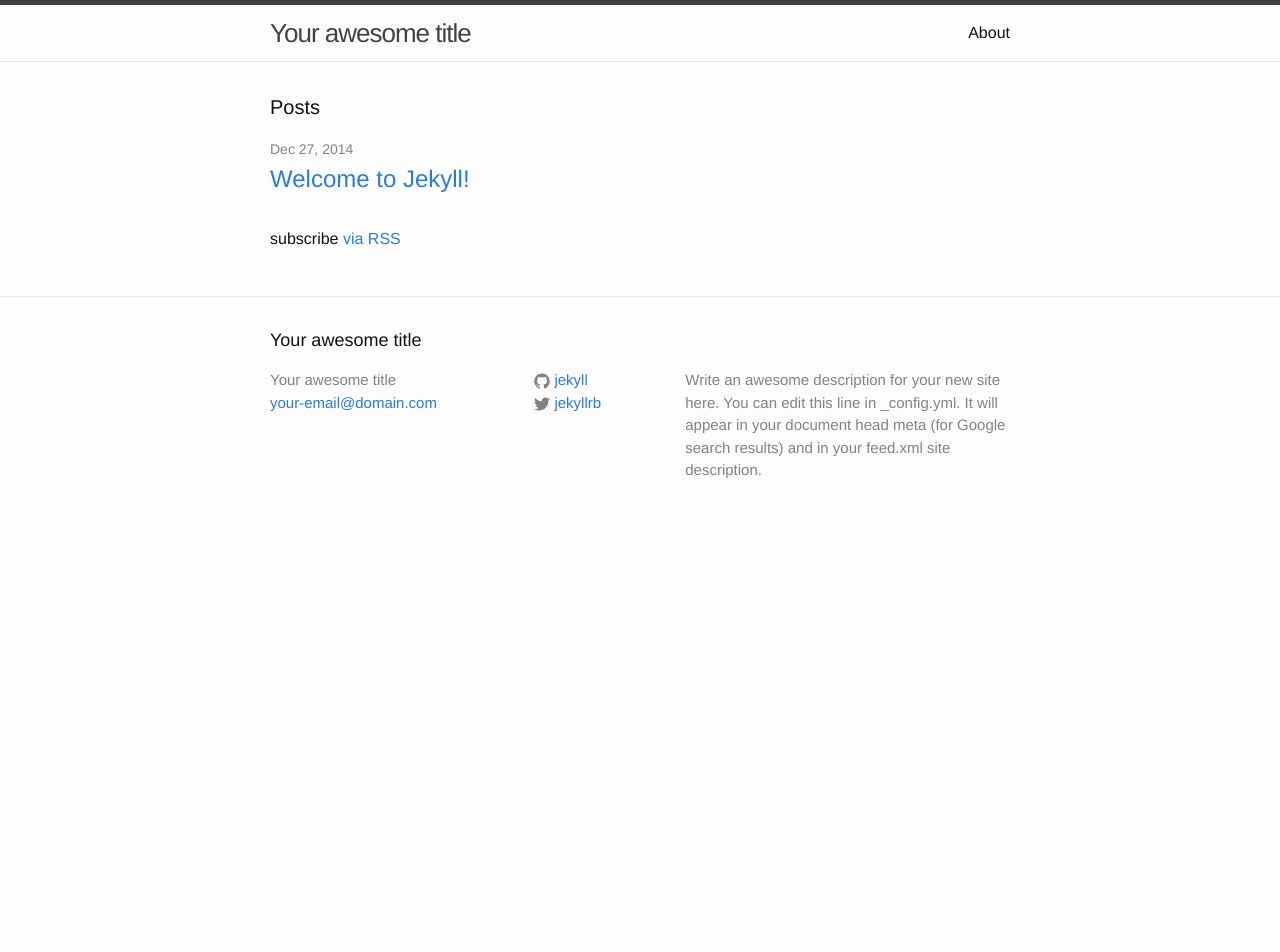
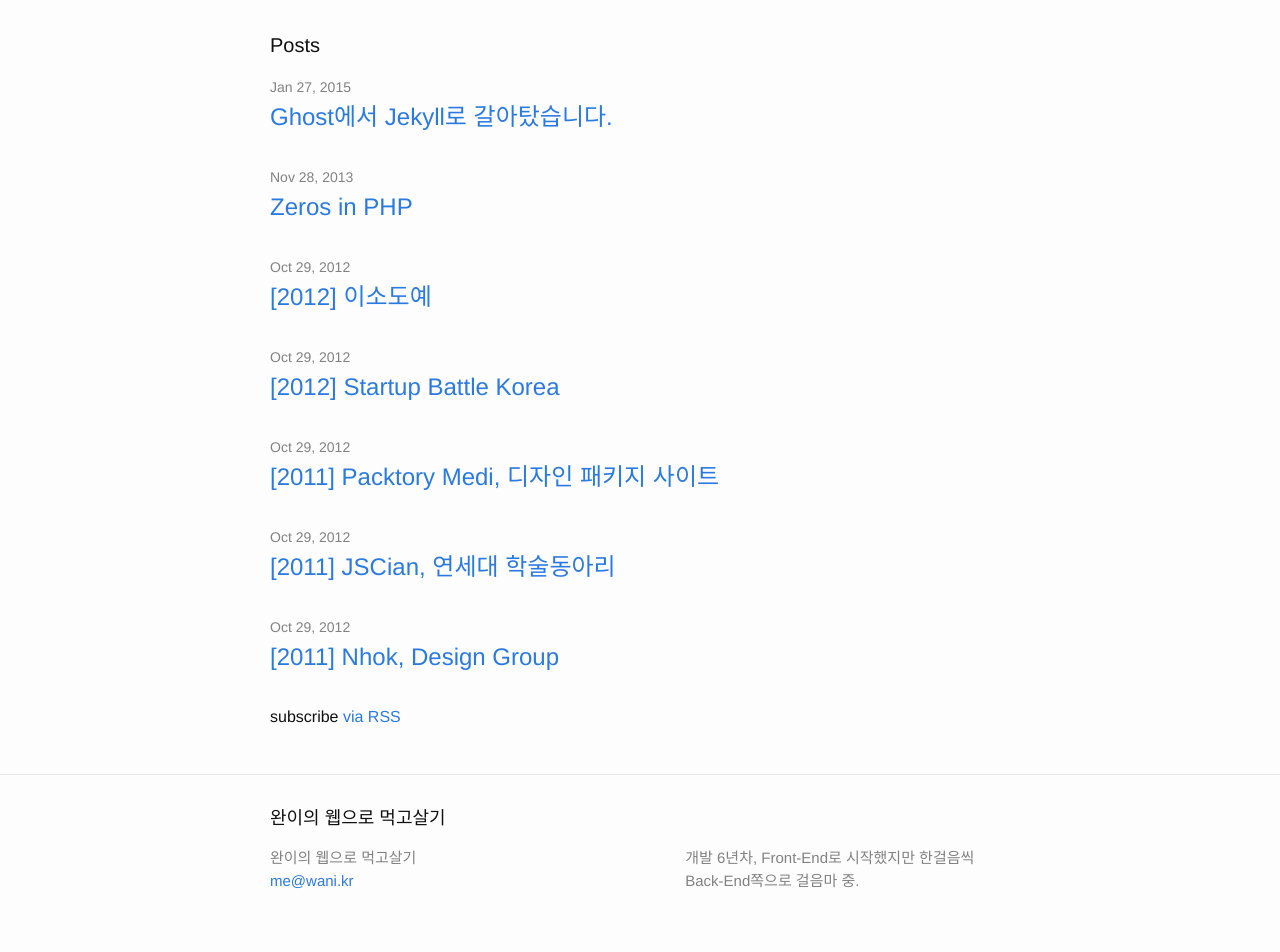
Before and after one commit to wan2land/wan2land.github.io, a Jekyll site: the page built from index.html, in a window 1280 px wide. Built offline with Jekyll 4.4.1, drawn with Linux system fonts in a browser that asks for light colours; Markdown is read by kramdown in place of the engine named in the settings; the list of posts is cut into pages by our own code; before the commit the page ends 900 px from its top, so only the background shows below that.

Commit message:
데이터 조금 옮김. 테스트용으로 일단 저장.

```diff
--- a/_config.yml
+++ b/_config.yml
@@ -1,14 +1,16 @@
-# Site settings
-title: Your awesome title
-email: your-email@domain.com
+title: 완이의 웹으로 먹고살기
+
+email: me@wani.kr
+
 description: > # this means to ignore newlines until "baseurl:"
-  Write an awesome description for your new site here. You can edit this
-  line in _config.yml. It will appear in your document head meta (for
-  Google search results) and in your feed.xml site description.
-baseurl: "" # the subpath of your site, e.g. /blog/
-url: "http://yourdomain.com" # the base hostname & protocol for your site
-twitter_username: jekyllrb
-github_username:  jekyll
+  개발 6년차,  Front-End로 시작했지만 한걸음씩 Back-End쪽으로 걸음마 중.
 
-# Build settings
-markdown: kramdown
+markdown: redcarpet
+permalink: /:categories/:title
+paginate_path: /page/:num
+
+paginate: 10
+
+author:
+  twitter: wan2land
+  github: wan2land
--- a/_includes/head.html
+++ /dev/null
@@ -1,12 +0,0 @@
-<head>
-  <meta charset="utf-8">
-  <meta http-equiv="X-UA-Compatible" content="IE=edge">
-  <meta name="viewport" content="width=device-width, initial-scale=1">
-
-  <title>{% if page.title %}{{ page.title }}{% else %}{{ site.title }}{% endif %}</title>
-  <meta name="description" content="{% if page.excerpt %}{{ page.excerpt | strip_html | strip_newlines | truncate: 160 }}{% else %}{{ site.description }}{% endif %}">
-
-  <link rel="stylesheet" href="{{ "/css/main.css" | prepend: site.baseurl }}">
-  <link rel="canonical" href="{{ page.url | replace:'index.html','' | prepend: site.baseurl | prepend: site.url }}">
-  <link rel="alternate" type="application/rss+xml" title="{{ site.title }}" href="{{ "/feed.xml" | prepend: site.baseurl | prepend: site.url }}" />
-</head>
--- a/_includes/header.html
+++ b/_includes/header.html
@@ -1,27 +1,23 @@
-<header class="site-header">
+<head>
 
-  <div class="wrapper">
+<meta charset="utf-8" />
+<meta http-equiv="X-UA-Compatible" content="IE=edge" />
 
-    <a class="site-title" href="{{ site.baseurl }}/">{{ site.title }}</a>
+<title>{{ site.title }}</title>
 
-    <nav class="site-nav">
-      <a href="#" class="menu-icon">
-        <svg viewBox="0 0 18 15">
-          <path fill="#424242" d="M18,1.484c0,0.82-0.665,1.484-1.484,1.484H1.484C0.665,2.969,0,2.304,0,1.484l0,0C0,0.665,0.665,0,1.484,0 h15.031C17.335,0,18,0.665,18,1.484L18,1.484z"/>
-          <path fill="#424242" d="M18,7.516C18,8.335,17.335,9,16.516,9H1.484C0.665,9,0,8.335,0,7.516l0,0c0-0.82,0.665-1.484,1.484-1.484 h15.031C17.335,6.031,18,6.696,18,7.516L18,7.516z"/>
-          <path fill="#424242" d="M18,13.516C18,14.335,17.335,15,16.516,15H1.484C0.665,15,0,14.335,0,13.516l0,0 c0-0.82,0.665-1.484,1.484-1.484h15.031C17.335,12.031,18,12.696,18,13.516L18,13.516z"/>
-        </svg>
-      </a>
+<meta name="viewport" content="width=device-width, initial-scale=1, maximum-scale=1" />
+<meta name="description" content="{{ site.description }}">
 
-      <div class="trigger">
-        {% for page in site.pages %}
-          {% if page.title %}
-          <a class="page-link" href="{{ page.url | prepend: site.baseurl }}">{{ page.title }}</a>
-          {% endif %}
-        {% endfor %}
-      </div>
-    </nav>
+<!--[if lt IE 9]>
+<script src="//cdnjs.cloudflare.com/ajax/libs/html5shiv/3.7.2/html5shiv.min.js"></script>
+<![endif]-->
 
-  </div>
+<link rel="stylesheet" href="{{ "/css/main.css" | prepend: site.baseurl }}">
+<link rel="canonical" href="{{ page.url | replace:'index.html','' | prepend: site.baseurl | prepend: site.url }}">
+<link rel="alternate" type="application/rss+xml" title="{{ site.title }}" href="{{ "/feed.xml" | prepend: site.baseurl | prepend: site.url }}" />
 
-</header>
+<!--[if lt IE 9]>
+<script src="//cdnjs.cloudflare.com/ajax/libs/respond.js/1.4.2/respond.min.js"></script>
+<![endif]-->
+
+</head>
--- a/_layouts/default.html
+++ b/_layouts/default.html
@@ -1,11 +1,16 @@
 <!DOCTYPE html>
-<html>
-
-  {% include head.html %}
+<!--//
+This web page has been developed by Wani.
+ - im@wani.kr
+ - http://wani.kr
+-->
+<!--[if lt IE 7]><html class="ie6" lang="ko"><![endif]-->
+<!--[if IE 7]><html class="ie7" lang="ko"><![endif]-->
+<!--[if IE 8]><html class="ie8" lang="ko"><![endif]-->
+<!--[if gt IE 8]><!--><html lang="ko"><!--<![endif]-->
+{% include header.html %}
 
 <body>
-
-    {% include header.html %}
 
 <div class="page-content">
 <div class="wrapper">
--- /dev/null
+++ b/_posts/2012-10-29-2011-jscian.md
@@ -0,0 +1,20 @@
+---
+layout: post
+title:  "[2011] JSCian, 연세대 학술동아리"
+date:   2012-10-29 21:01:00
+categories: Work Website
+---
+
+![Jscian]({{ site.url }}/images/work/website/jscian.png)
+
+디자이너 g7white와 함께 한 작업입니다.
+스플래시 이미지에 굉장히 힘을 썼습니다. 로딩이 완료된 후 로고가 메뉴의 위치로 이동한 후 나머지 페이지가 처리됩니다.
+
+PHP기반으로 제작되었으며, 직접 만든 Wandu Framework를 사용하였습니다.
+
+옛날에 jQuery를 공부하면서 했던 작업이라 사이트 전체가 부드럽지 못했던 점이 있습니다.
+
+[www.jscian.org](http://www.jscian.org)
+
+* 2012.10.29 원본글 작성
+* 2013.11.28 확인, 링크가 죽어있습니다.
--- /dev/null
+++ b/_posts/2012-10-29-2011-nhok.md
@@ -0,0 +1,18 @@
+---
+layout: post
+title:  "[2011] Nhok, Design Group"
+date:   2012-10-29 21:00:00
+categories: Work Website
+---
+
+![Nhok]({{ site.url }}/images/work/website/nhok.png)
+
+팩토리메디에서 제작한 사이트입니다.
+
+디자인 이외의 모든 개발을 담당하였습니다. PHP기반의 프레임워크 Wandu를 사용하여 제작했습니다.
+
+가로스크롤링을 작업하면서 새로 플러그인을 하나 만들었습니다. jQuery.fx.waniscroll을 제작해서 옛날에 배포도 잠깐 했다가 지금은 그만뒀습니다 ^^; 어차피 소스보기하면 누구나 다 만들수 있는 작업분이라 마음껏 이용하셔도 됩니다.
+
+또한 모든 페이지를 ajax호출을 사용하여 refresh없이 구동하게 하느라 많이 애썼던 사이트입니다.
+
+[www.nhok.co.kr](http://www.nhok.co.kr)
--- /dev/null
+++ b/_posts/2012-10-29-2011-packtory-medi.md
@@ -0,0 +1,16 @@
+---
+layout: post
+title:  "[2011] Packtory Medi, 디자인 패키지 사이트"
+date:   2012-10-29 21:02:00
+categories: Work Website
+---
+
+![Packtory Medi]({{ site.url }}/images/work/website/packtory.png)
+
+3년전에 함께 홈페이지를 만들었던 인연으로 다시 리뉴얼 사이트 역시 제가 작업하게 되었습니다.
+
+새로 리뉴얼 된 사이트는 쇼핑몰과 별도의 홍보페이지가 있습니다. 사진에는 사이트 메인화면만 첨부했지만, 직접 방문해보시면 알수 있다시피 각각 링크로 다른 페이지로 넘어 갈 수 있게 하였습니다.
+
+노크에서 작업한 가로스크롤을 살짝 수정하여 홍보페이지 세로스크롤에 그대로 적용해봤으며, sprite애니메이션 기법을 이용해 깔끔한 느낌으로 구성해보았습니다.
+
+[www.packtory-medi.com](http://www.packtory-medi.com)
--- /dev/null
+++ b/_posts/2012-10-29-2012-isodoye.md
@@ -0,0 +1,18 @@
+---
+layout: post
+title:  "[2012] 이소도예"
+date:   2012-10-29 21:04:00
+categories: Work Website
+---
+
+![Isodoye]({{ site.url }}/images/work/website/isodoye.png)
+
+디자이너 g7white와 함께 작업한 사이트입니다.
+
+여기서부터 옛날 홈페이지 작업 라이브러리였던 wandu가 1.0 으로 버전업이 되었습니다. 새로운 제작기법을 탑재해 아주 만족스럽게 제작하였습니다. :)
+
+사용된 플러그인은 jQuery의 isotope, nivoSlider, colorbox, facebook api를 활용하여 작업하였습니다.
+
+요즘 사이트 트렌드가 점점 SNS와 연동을 많이 하고 있어 그 트렌드에 맞추어서 제작해보았습니다. 게다가 직접 작업해보니 알게된 놀라운사실, 귀찮게 리플 기능을 만들필요가 없었다! 즉, 악성코드로부터 자유로워 질 수 있었습니다!! ㅜㅜ
+
+[www.isodoye.com](http://www.isodoye.com)
--- /dev/null
+++ b/_posts/2012-10-29-2012-startup-battle-korea.md
@@ -0,0 +1,17 @@
+---
+layout: post
+title:  "[2012] Startup Battle Korea"
+date:   2012-10-29 21:03:00
+categories: Work Website
+---
+
+![Startup Battle Korea]({{ site.url }}/images/work/website/kotra.png)
+
+KTL apps에서 일하면서 Kotra에서 제작문의가 들어온 사이트입니다.
+
+기본 프로그램으로는 워드프레스를 사용하였고, KTL apps 디자이너분이 담당하였습니다. (지금은 와블에서 디자이너로 일하고 있답니다.) 최대한 표준코딩으로 하려고 노력했지만 워드프레스 특성에 결국 굴복하여.. 완전한 표준코딩을 만들지 못해 아쉬웠던 사이트 중에 하나입니다.
+
+[www.startupbattlekorea.com](http://www.startupbattlekorea.com)
+
+* 2012.10.29 원본글 작성
+* 2013.11.28 확인, 링크가 죽었습니다.
--- /dev/null
+++ b/_posts/2013-11-28-zeros-in-php.md
@@ -0,0 +1,10 @@
+---
+layout: post
+title:  "Zeros in PHP"
+date:   2013-11-28 21:00:00
+categories: Dev PHP
+---
+
+![Zeros in PHP]({{ site.url }}/images/dev/php/zerosinphp.png)
+
+PHP 코드를 짜다가 null과 0, 그리고 공백문자 empty(), isset() 등등을 자유자재로 쓰기 위해 만들어본 표입니다.
--- /dev/null
+++ b/_posts/2014-12-27-welcome-to-jekyll.md
@@ -0,0 +1,8 @@
+---
+layout: post
+title:  "Ghost에서 Jekyll로 갈아탔습니다."
+date:   2015-01-27 21:10:00
+categories: Blog
+---
+
+새로운 블로그는 Jekyll로 작성해보겠습니다 :)
```
Also changed, not shown: _posts/2014-12-27-welcome-to-jekyll.markdown (deleted, +0 -25 lines), images/dev/php/zerosinphp.png (added), images/test.png (added), images/work/website/isodoye.png (added), images/work/website/jscian.png (added), images/work/website/kotra.png (added), images/work/website/nhok.png (added), images/work/website/packtory.png (added). Lines whose indentation alone changed are shown as unchanged.
